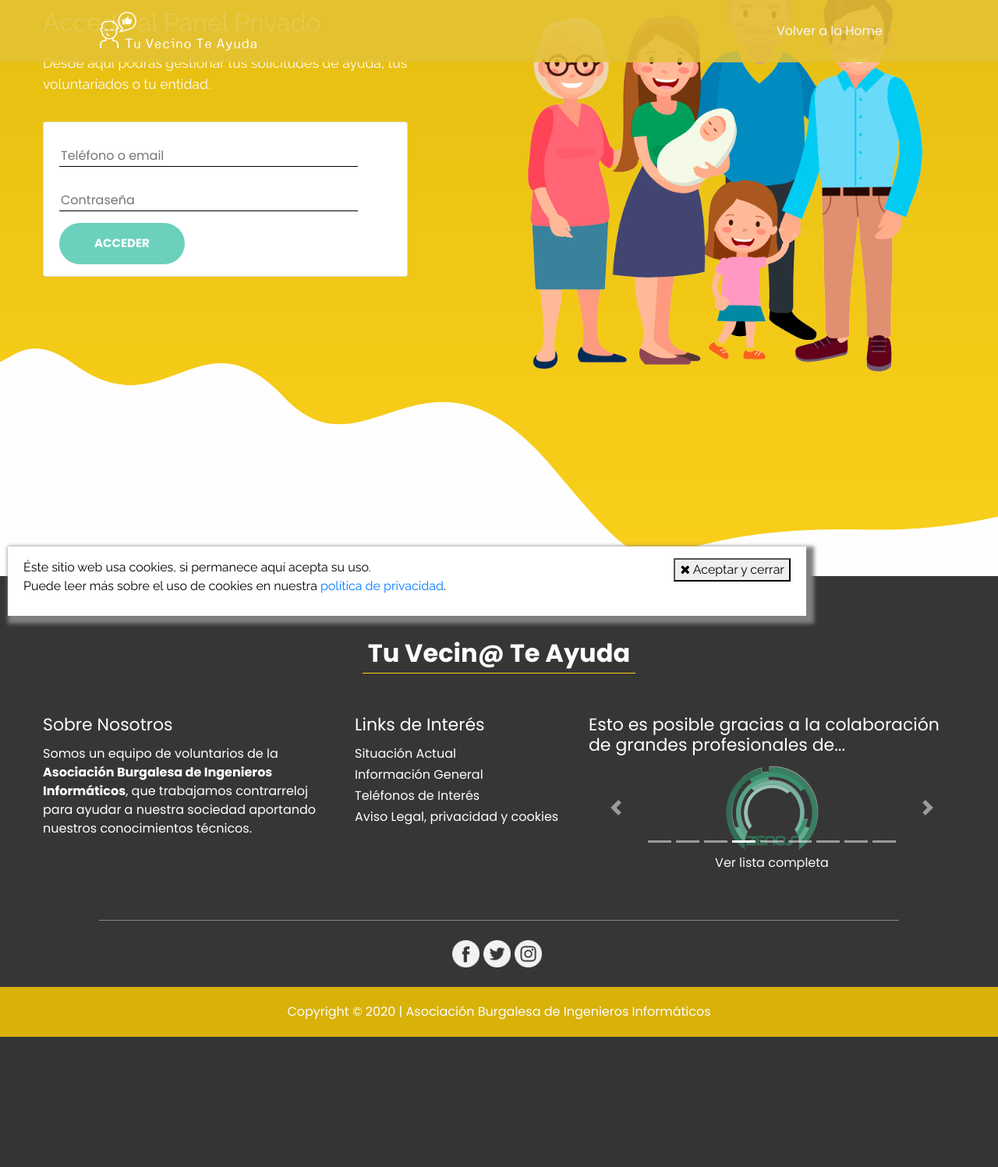
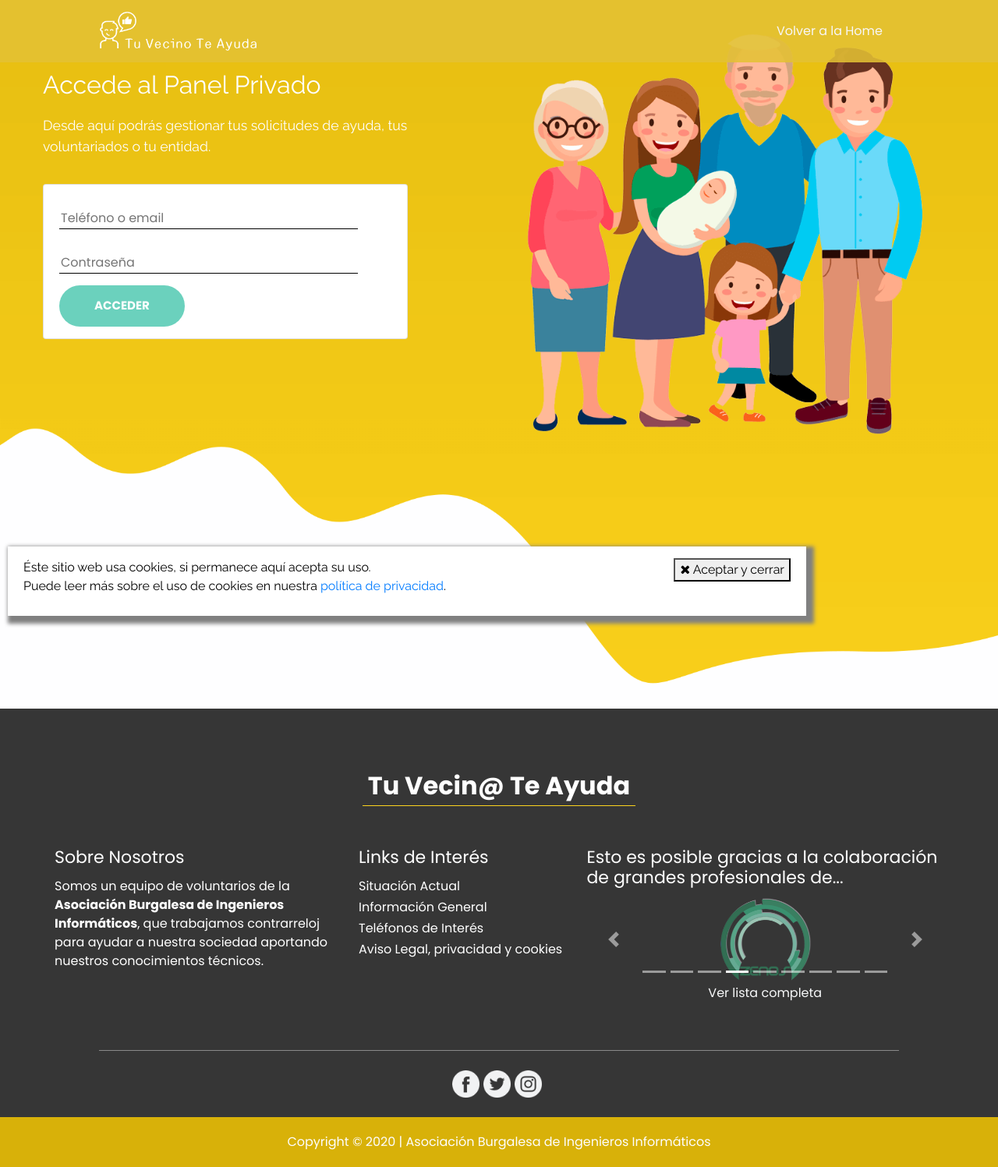
Before and after one commit to tu-vecino-te-ayuda/Tu-Vecino-Te-Ayuda-Front, a PHP site: page /login.html in a window 1280 px wide. Shown: the whole page at 78% size. Before the commit the page ends 1330 px from the top, so only its background shows below. Run offline with PHP 8.4, Linux system fonts and the light colour scheme; some libraries are stand-ins or nearby versions.

Commit message:
fix/side-padding

```diff
--- a/www/css/custom.css
+++ b/www/css/custom.css
@@ -6,6 +6,12 @@
 .top_container::after {
     visibility: hidden;
 }
+
+/* fix padding about*/
+.info_section .about {
+    margin: 0;
+}
+
 
 .navbar {
     background: #e4c234de;
--- a/www/css/responsive.css
+++ b/www/css/responsive.css
@@ -10,7 +10,7 @@
     }
 
     .hero-container{
-        padding: 30px 0 150px 0;
+        padding: 30px 0 240px 0;
     }
 
     .hero-row-btn{
@@ -18,7 +18,7 @@
     }
 
     .hero-container{
-        padding-top: 00px;
+        padding-top: 80px;
       }
 }
 
@@ -84,9 +84,6 @@
     #compras h3, #informacion h3{
         text-align: center;
     }
-
-
-
 
 }
 
--- a/www/dashboard.html
+++ b/www/dashboard.html
@@ -264,7 +264,7 @@
     </div>
 
     <div class="container layout_padding2">
-      <div class="row">
+      <div class="row about">
         <div class="col-md-4">
           <h5>
               Sobre Nosotros
--- a/www/index.html
+++ b/www/index.html
@@ -573,7 +573,7 @@
     </div>
 
     <div class="container layout_padding2">
-      <div class="row">
+      <div class="row about">
         <div class="col-md-4">
           <h5>
               Sobre Nosotros
--- a/www/login.html
+++ b/www/login.html
@@ -129,7 +129,7 @@
     </div>
 
     <div class="container layout_padding2">
-      <div class="row">
+      <div class="row about">
         <div class="col-md-4">
           <h5>
               Sobre Nosotros
--- a/www/protocolos.html
+++ b/www/protocolos.html
@@ -512,7 +512,7 @@
     </div>
 
     <div class="container layout_padding2">
-      <div class="row">
+      <div class="row about">
         <div class="col-md-4">
           <h5>
             Sobre Nosotros
```
